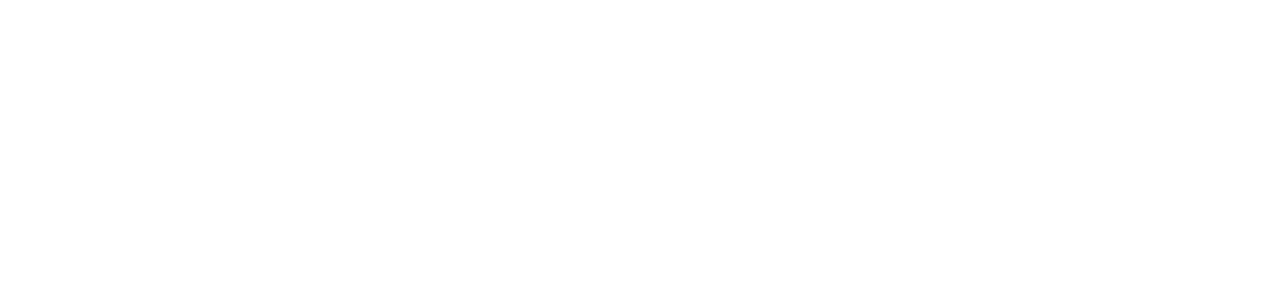
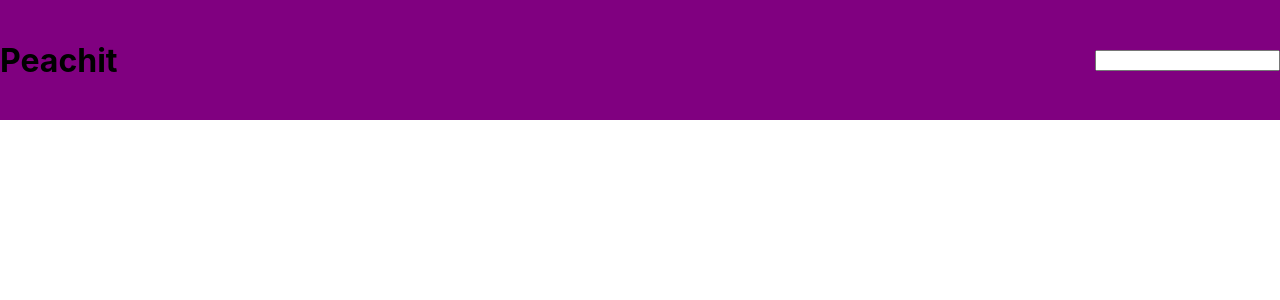
Before and after one commit to Jonathandah/mandatory-cms2, a React (Create React App) app: page /cart in a window 1280 px wide. Shown: the top 300 px of the page. Built offline with nearby package versions, Linux system fonts and the light colour scheme.

Commit message:
started on search function

```diff
--- a/src/App.js
+++ b/src/App.js
@@ -4,9 +4,11 @@
 import { Route, BrowserRouter as Router } from "react-router-dom";
 import Main from "./components/Main";
 import Details from "./components/Details";
+import Search from "./components/Search";
 
 function App() {
   const [product, updateProduct] = useState({});
+  const [searchItem, updateSearchItem] = useState("");
 
   function getProduct(id) {
     axios
@@ -23,8 +25,17 @@
   return (
     <Router>
       <div className="App">
-        <header className="App__header"></header>
-        <Route exact path="/" render={() => <Main getProduct={getProduct} />} />
+        <header className="App__header">
+          <h1 className="App__header__title">Peachit</h1>
+          <Search updateSearchItem={updateSearchItem} />
+        </header>
+        <Route
+          exact
+          path="/"
+          render={() => (
+            <Main searchItem={searchItem} getProduct={getProduct} />
+          )}
+        />
         {!product.data ? null : (
           <Route
             path="/details/:id"
--- a/src/components/Main.js
+++ b/src/components/Main.js
@@ -2,16 +2,21 @@
 import { Link } from "react-router-dom";
 import "../css/Main.css";
 import axios from "axios";
+const Token = "71576f2b35b3422c108c0e508058a3";
 
 function Main(props) {
   const getProduct = props.getProduct;
+  const searchItem = props.searchItem;
   const [products, updateProducts] = useState([]);
-  let test = 0;
 
   useEffect(() => {
     getProducts();
     console.log("hej");
   }, []);
+
+  useEffect(() => {
+    getProducts();
+  }, [searchItem]);
 
   function items(product) {
     console.log(product);
@@ -37,8 +42,13 @@
 
   function getProducts() {
     axios
-      .get(
-        `http://localhost:8081/api/collections/get/Products?token=71576f2b35b3422c108c0e508058a3`
+      .post(
+        `http://localhost:8081/api/collections/get/Products?token=${Token}`,
+        {
+          filter: {
+            Name: { $regex: searchItem }
+          }
+        }
       )
       .then(response => {
         console.log(response);
--- /dev/null
+++ b/src/components/Search.js
@@ -0,0 +1,15 @@
+import React from "react";
+
+function Search(props) {
+  const updateSearchItem = props.updateSearchItem;
+  return (
+    <div className="Search">
+      <input
+        className="Search"
+        onChange={e => updateSearchItem(e.target.value)}
+      ></input>
+    </div>
+  );
+}
+
+export default Search;
--- a/src/css/App.css
+++ b/src/css/App.css
@@ -1,5 +1,17 @@
+* {
+  margin: 0%;
+}
 .App {
   position: absolute;
   width: 100%;
   height: 100%;
 }
+
+.App__header {
+  width: 100%;
+  height: 15%;
+  background: purple;
+  display: flex;
+  align-items: center;
+  justify-content: space-between;
+}
```
